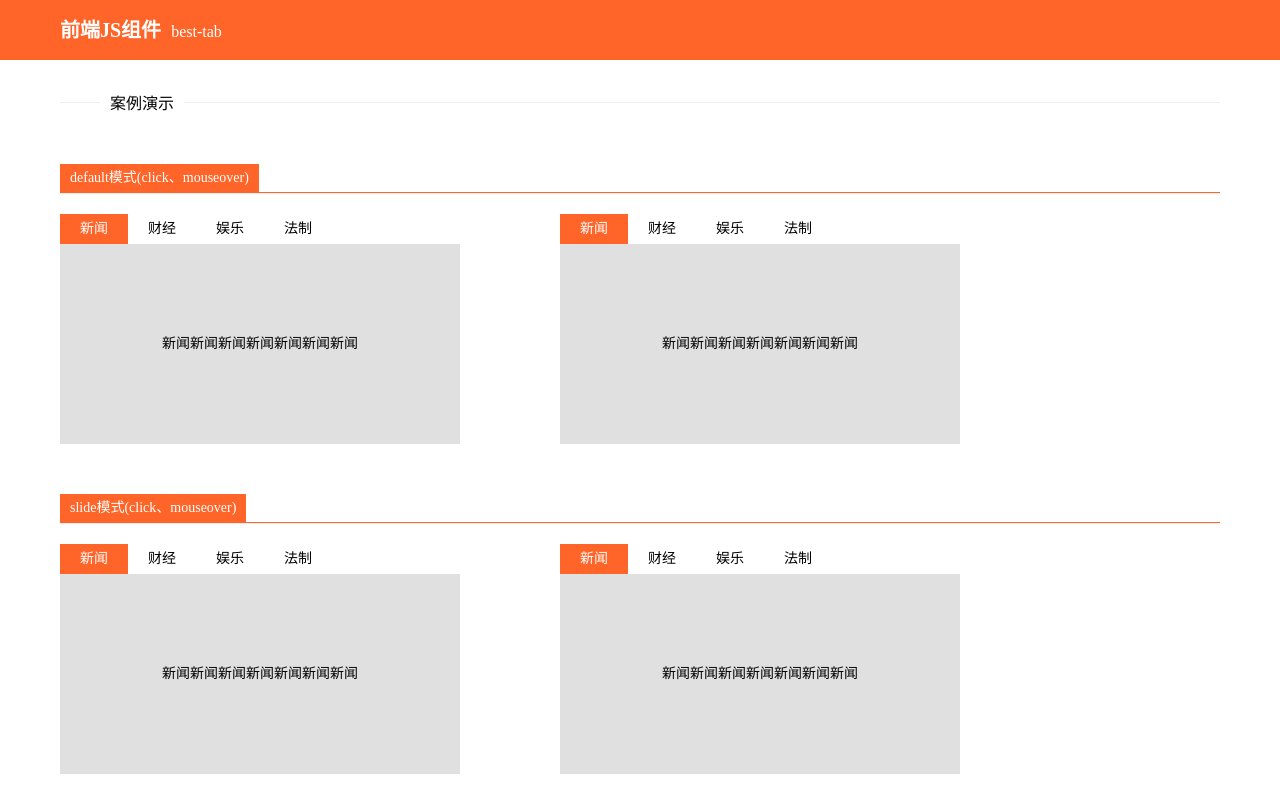
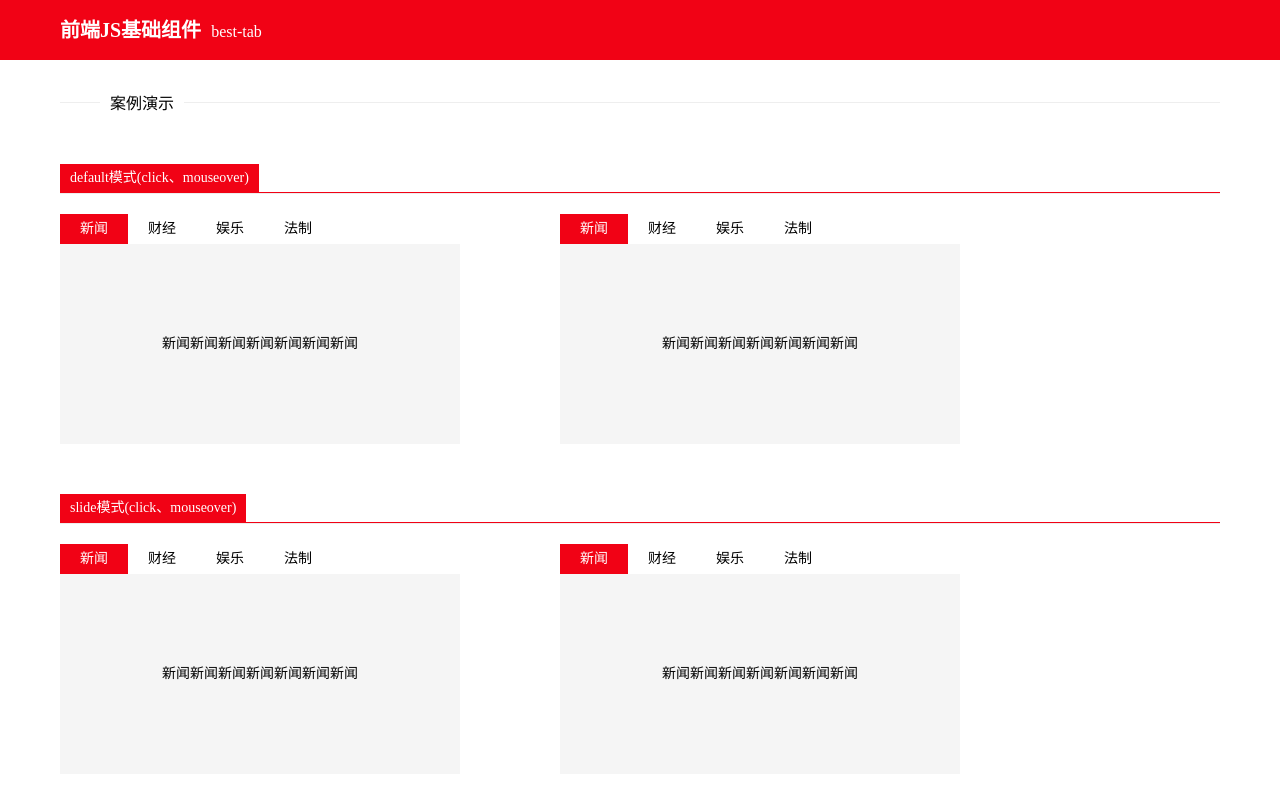
Before and after one commit to chenyangdamon/best-tab, a website: page src/index.html in a window 1280 px wide. Shown: the top 807 px of the page. Drawn offline with nearby package versions, Linux system fonts and the light colour scheme; files that its build step writes are made by us from their sources.

Commit message:
修改Demo

```diff
--- a/src/index.html
+++ b/src/index.html
@@ -8,7 +8,7 @@
     <!-- example 演示 -->
     <div class="example">
         <div class="example-top">
-            <div class="title">前端JS组件<strong>best-tab</strong></div>
+            <div class="title">前端JS基础组件<strong>best-tab</strong></div>
             <p></p>
         </div>
         <div class="example-container">
@@ -21,7 +21,7 @@
                  <div class="best-tab tab1">
                      <div class="best-tab-hd">
                         <div class="best-hd-con">
-                         <div class="best-hd-item ">新闻</div>
+                         <div class="best-hd-item">新闻</div>
                          <div class="best-hd-item current">财经</div>
                          <div class="best-hd-item">娱乐</div>
                          <div class="best-hd-item">法制</div>
--- a/src/js/best-tab.js
+++ b/src/js/best-tab.js
@@ -9,14 +9,12 @@
 (function(root, factory) {
 	if (typeof define === "function" && define.amd) {
 		// AMD模式
-		define(["jquery"], function() {
-			factory.apply(root, arguments)
-		});
+		define(["jquery"], factory);
 	} else {
 		// 全局模式
 		factory.call(root, root.$);
 	}
-})(window, function($) {
+}(typeof window !== "undefined" ? window : this, function($) {
 	/**
 	 * [Tab description]
 	 */
@@ -38,7 +36,7 @@
 			defaultIndex: 0,
 			// 事件触发类型，有click、mouseover,默认click
 			type: "click",
-			// 运动模式，default、slide、fade
+			// 运动模式，default、slide、fade,如果tab-bd的内容高度不一致，slide无效
 			mode: "default",
 			direction: "horizontal", //horizontal、vertical
 			// 自动播放
@@ -83,6 +81,11 @@
 			_this._type = _this.option.type;
 			_this._mode = _this.option.mode;
 			_this._curIndex = _this.option.defaultIndex;
+			console.log(_this._mode,_this._tabBdCon.css("position"))
+			// 如果tab-con的高度不一致，则不能使用slide模式，不做任何处理
+			if (_this._mode === "slide" && _this._tabBdCon.css("position") !== "absolute"){
+				_this._tabBdCon.css("position","absolute");
+			}
 
 			_this._doTransform();
 			// 自动播放
@@ -185,6 +188,7 @@
 				_opt = {},
 				_cellWidth = _this._tab.outerWidth(),
 				_cellHeight = _this._tab.outerHeight();
+
 			_this._tabHdItem.eq(_this._curIndex).addClass(_this._activeClass).siblings().removeClass(_this._activeClass);
 
 			_this._tab.addClass("slide");
@@ -233,7 +237,16 @@
 			var _this = this;
 			typeof _this._handler === 'function' && _this._handler(_this._curIndex);
 		}
+	};
+	/**
+	 * [Tab description]
+	 * @type {[type]}
+	 */
+	if (typeof define === "function" && define.amd) {
+		// AMD模式
+		return Tab;
+	} else {
+		// 全局模式
+		this.Tab = Tab;
 	}
-
-	this.Tab = Tab;
-});
+}));
--- a/src/js/example.js
+++ b/src/js/example.js
@@ -2,7 +2,7 @@
  * @Author: chenyang_pc
  * @Date:   2017-10-28 22:08:02
  * @Last Modified by:   chenyang_pc
- * @Last Modified time: 2017-11-04 15:51:05
+ * @Last Modified time: 2018-02-28 14:51:41
  */
 
 $(function() {
--- a/src/scss/example.scss
+++ b/src/scss/example.scss
@@ -10,7 +10,7 @@
     font-style: normal;
     text-decoration: none;
 }
-$example-theme-color: #ff6428;
+$example-theme-color: #F10215;
 .example {
     &-top {
         padding: 0 60px;
@@ -73,6 +73,7 @@ $example-theme-color: #ff6428;
                         padding: 0 20px;
                         height: 30px;
                         line-height: 30px;
+                        cursor:pointer;
                         &.current {
                             background: $example-theme-color;
                             color: #fff;
@@ -89,16 +90,16 @@ $example-theme-color: #ff6428;
                     .best-bd-con {
                         // position: absolute;
                         .item1 {
-                            background: #e0e0e0;
+                            background: #f5f5f5;
                         }
                         .item2 {
-                            background: #c5e2c5;
+                            background: #edfbed;
                         }
                         .item3 {
-                            background: #babaf5;
+                            background: #ececfb;
                         }
                         .item4 {
-                            background: #cab0f5;
+                            background: #f9f1e4;
                         }
                     }
                 }
```
Also changed, not shown: README.md, dist/css/example.css, dist/index.html, dist/js/best-tab.js, dist/js/example.js.
